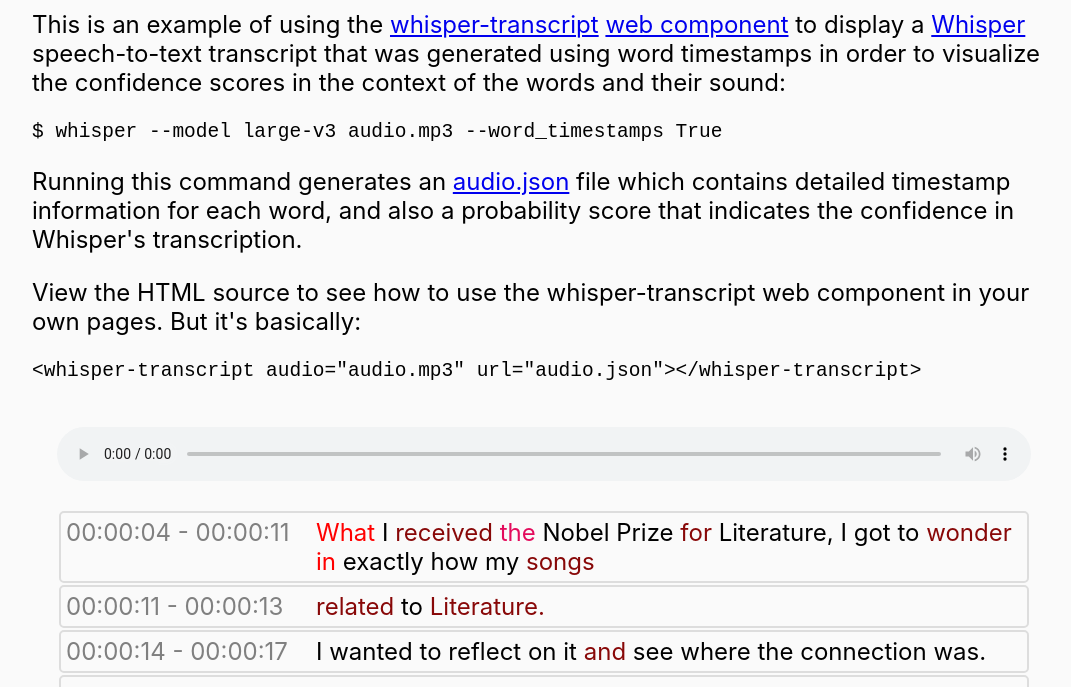
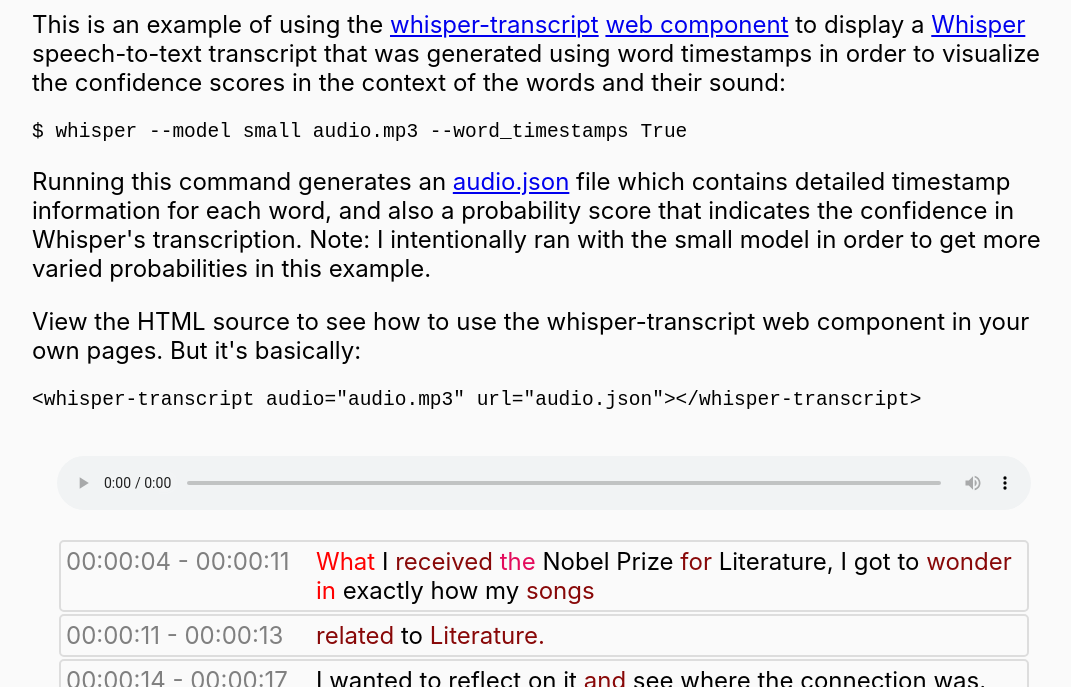
Before and after one commit to markpbaggett/whisper-transcript-sticky, a website: page docs/index.html in a window 1280 px wide. Shown: the part 113-800 px from the top of the page, without its empty margins (96-1167 px from the left). Drawn offline with Linux system fonts and the light colour scheme.

Commit message:
add a note about model used

```diff
--- a/docs/index.html
+++ b/docs/index.html
@@ -30,11 +30,13 @@
     timestamps in order to visualize the confidence scores in the context of the
     words and their sound:</p>
 
-    <pre><code>$ whisper --model large-v3 audio.mp3 --word_timestamps True</code></pre>
+    <pre><code>$ whisper --model small audio.mp3 --word_timestamps True</code></pre>
 
     <p>Running this command generates an <a href="audio.json">audio.json</a> file which contains
     detailed timestamp information for each word, and also a probability score
-    that indicates the confidence in Whisper's transcription.</p>
+    that indicates the confidence in Whisper's transcription. Note: I
+    intentionally ran with the small model in order to get more varied
+    probabilities in this example.</p>
 
     <p>View the HTML source to see how to use the whisper-transcript web
     component in your own pages. But it's basically: </p>
```
